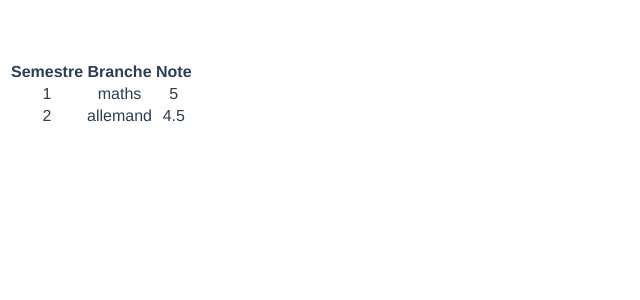
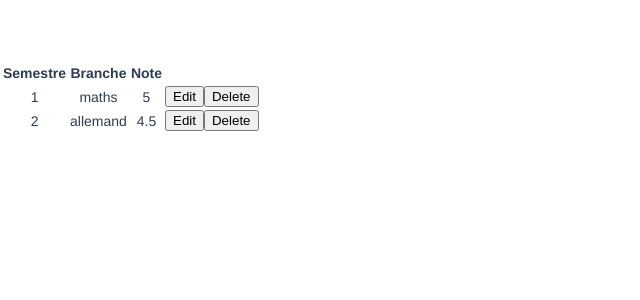
Before and after one commit to nicrausaz/node-pi-adaptation, a Vue app: page / in a window 1280 px wide. Shown: the top 300 px of the page, without its empty margins (0-640 px from the left). Built offline with nearby package versions, Linux system fonts and the light colour scheme.

Commit message:
include mdl

```diff
--- a/index.html
+++ b/index.html
@@ -1,11 +1,14 @@
 <!DOCTYPE html>
 <html>
   <head>
+    <link rel="stylesheet" href="https://fonts.googleapis.com/icon?family=Material+Icons">
+    <link rel="stylesheet" href="https://code.getmdl.io/1.3.0/material.indigo-pink.min.css">
+    <script defer src="https://code.getmdl.io/1.3.0/material.min.js"></script>
+
     <meta charset="utf-8">
     <title>nodepiui</title>
   </head>
   <body>
     <div id="app"></div>
-    <!-- built files will be auto injected -->
   </body>
 </html>
--- a/src/components/showNotes.vue
+++ b/src/components/showNotes.vue
@@ -10,6 +10,8 @@
         <td>{{item.semestre}}</td>
         <td>{{item.branche}}</td>
         <td>{{item.note}}</td>
+        <button>Edit</button>
+        <button>Delete</button>
       </tr>
     </table>
   </div>
```
